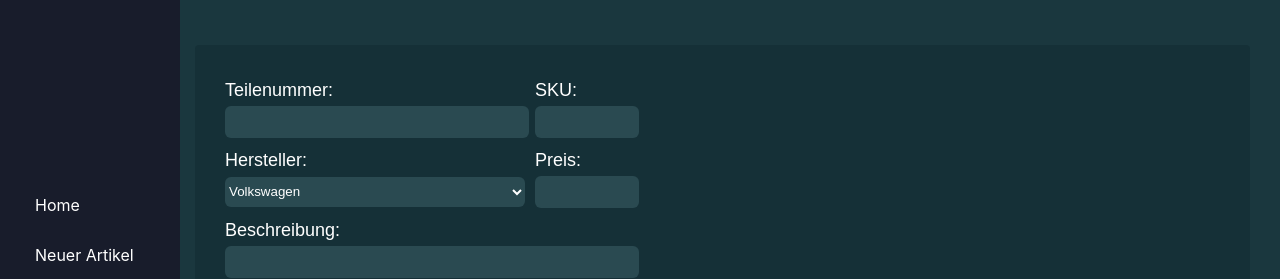
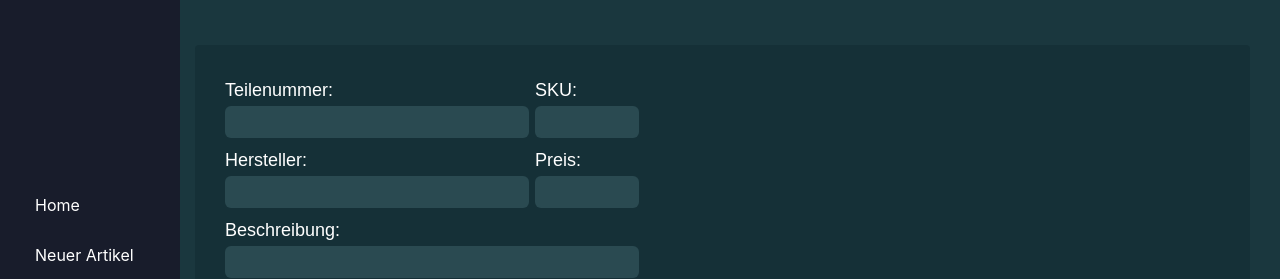
Before and after one commit to Cryptec/Initio, a React (Create React App) app: page /new in a window 1280 px wide. Shown: the top 279 px of the page. Built offline with nearby package versions, Linux system fonts and the light colour scheme.

Commit message:
Fix "Hersteller" Value POST

```diff
--- a/src/Screens/AddNew.js
+++ b/src/Screens/AddNew.js
@@ -11,7 +11,7 @@ class New extends Component {
         this.state = {
             Teilenummer: "",
             SKU: "",
-            Hersteller: "Submit",
+            Hersteller: "",
             Price: "",
             Beschreibung: "",
             answerOk: "Success",
@@ -84,7 +84,8 @@ class New extends Component {
                   <label>
                   Hersteller:
                   <br />
-                      <select
+                      <input
+                        list="manufacturers"
                         name="Hersteller"
                         id="Hersteller"
                         className="herstellerinput"
@@ -92,12 +93,14 @@ class New extends Component {
                         onChange={this.handleChange.bind(this)}
                         required
                       >
+                      </input>
+                      <datalist id="manufacturers">
                           <option value="Volkswagen">Volkswagen</option>
                           <option value="Audi">Audi</option>
                           <option value="BMW" selected="selected">BMW</option>
                           <option value="Mercedes" selected="selected">Mercedes</option>
                           <option value="Opel" selected="selected">Opel</option>
-                      </select>
+                      </datalist>
                   </label>
               </div>
 
```
Also changed, not shown: 1 other file (tests, documents, lock files or other folders).
